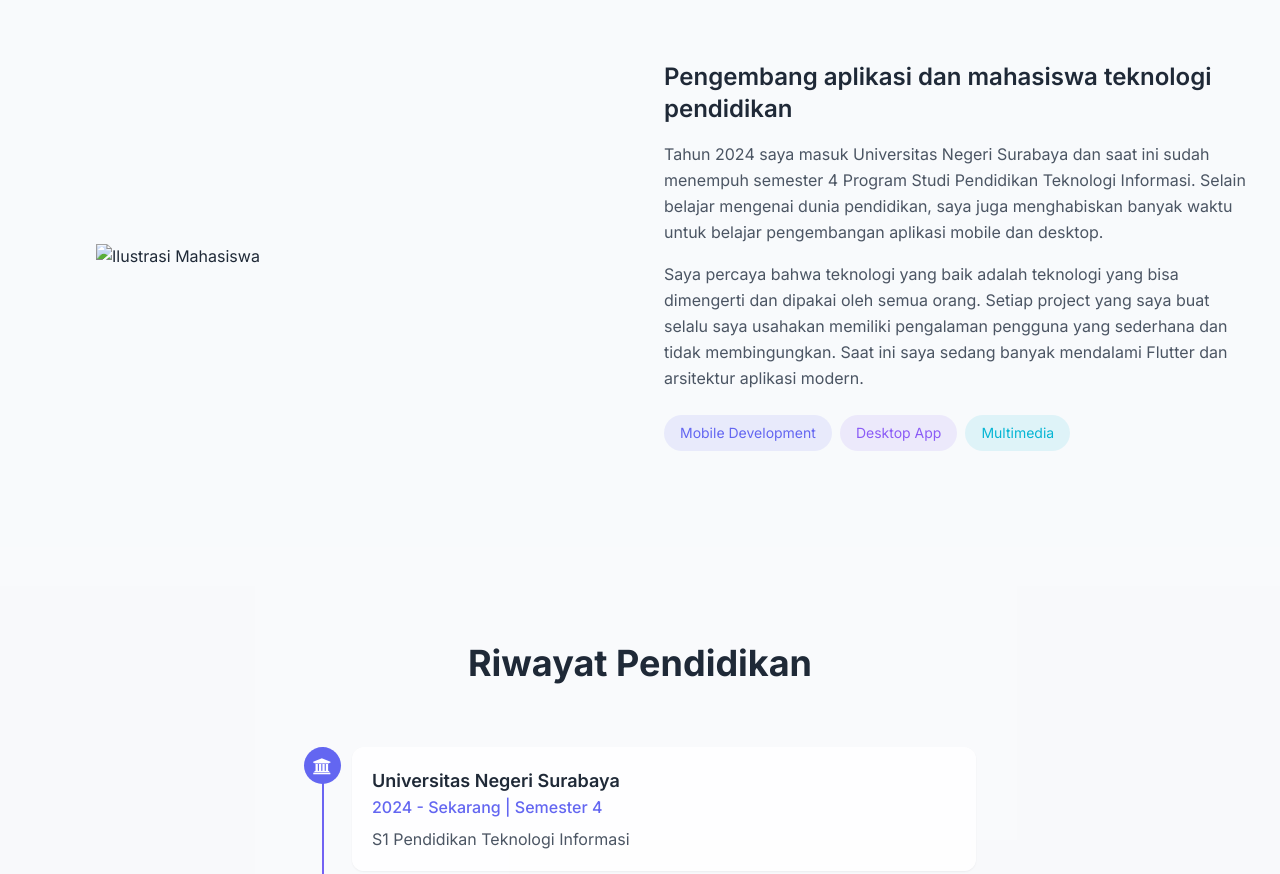
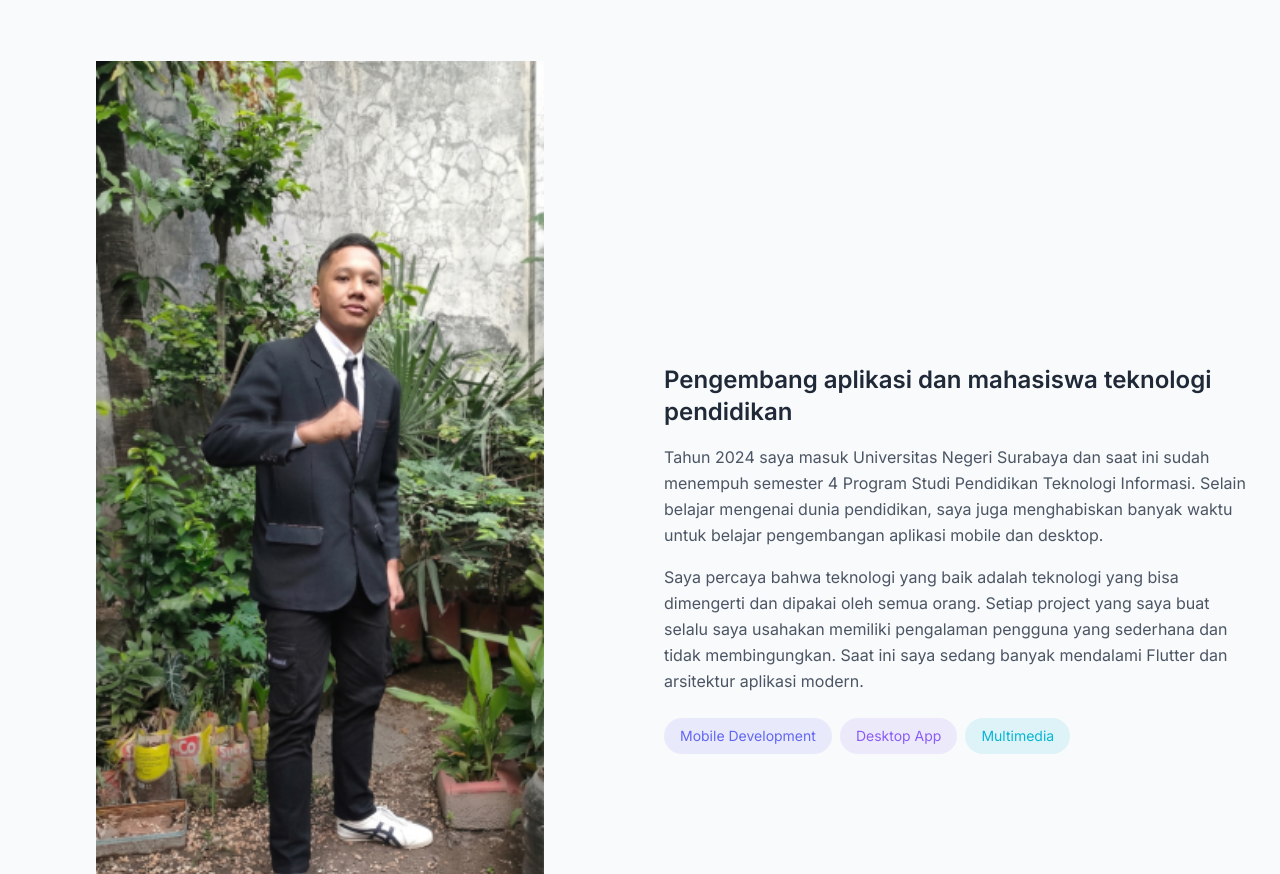
Before and after one commit to GojoSotarou77/Web-portofolio-dahril-falah-, a website: page index.html in a window 1280 px wide. Shown: the part 939-1813 px from the top of the page. Drawn offline with nearby package versions, Linux system fonts and the light colour scheme.

Commit message:
Update path foto profil ke file ppfiks.png yang sudah dikompres

```diff
--- a/index.html
+++ b/index.html
@@ -321,10 +321,12 @@
             <div class="grid md:grid-cols-2 gap-12 items-center">
                 <div data-aos="fade-right" data-aos-delay="200">
                     <img
-                        src="assets/fotoprofil.jpg"
-                        alt="Ilustrasi Mahasiswa"
-                        class="w-full max-w-md mx-auto"
-                    >
+    src="assets/ppfiks.png"
+    alt="Ilustrasi Mahasiswa"
+    class="w-full max-w-md mx-auto"
+    data-aos="fade-right"
+    data-aos-delay="200"
+>
                 </div>
 
                 <div data-aos="fade-left" data-aos-delay="400">
```
Also changed, not shown: assets/pp.png (deleted), 1 other file.
